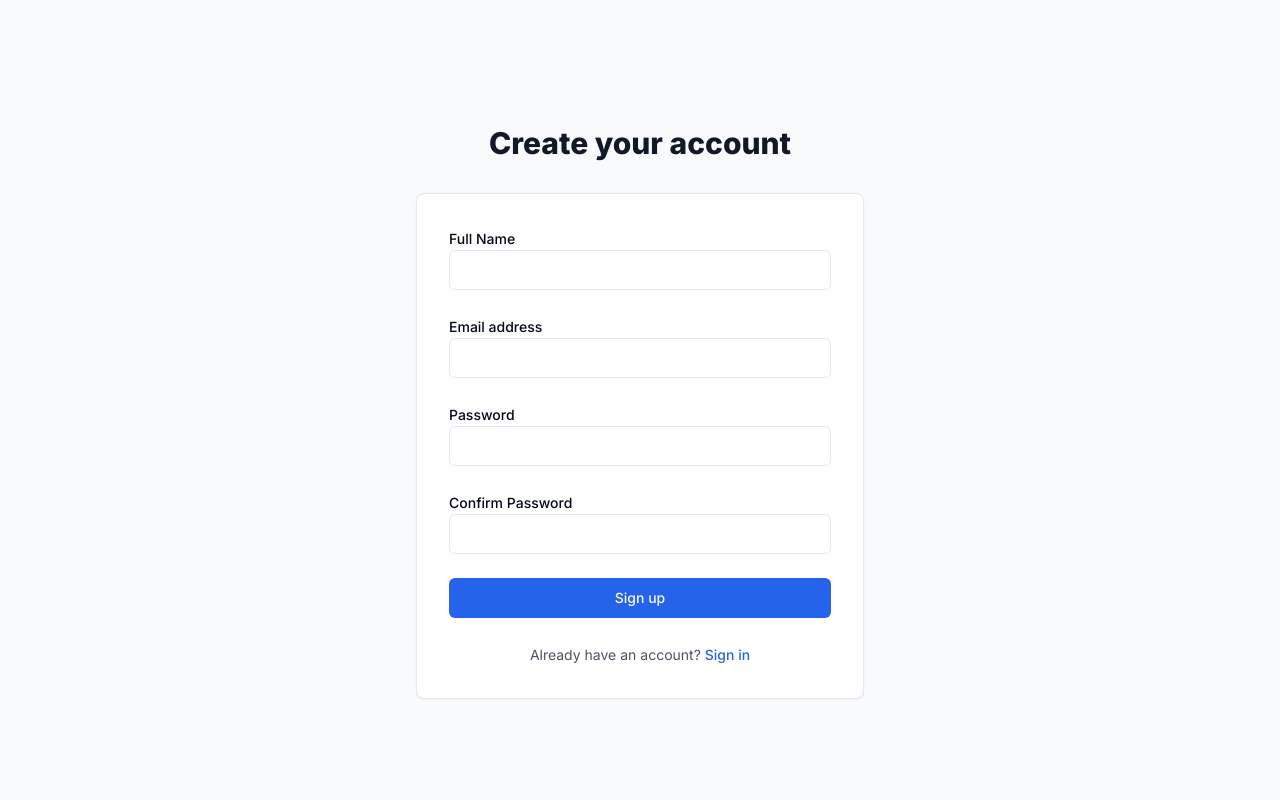
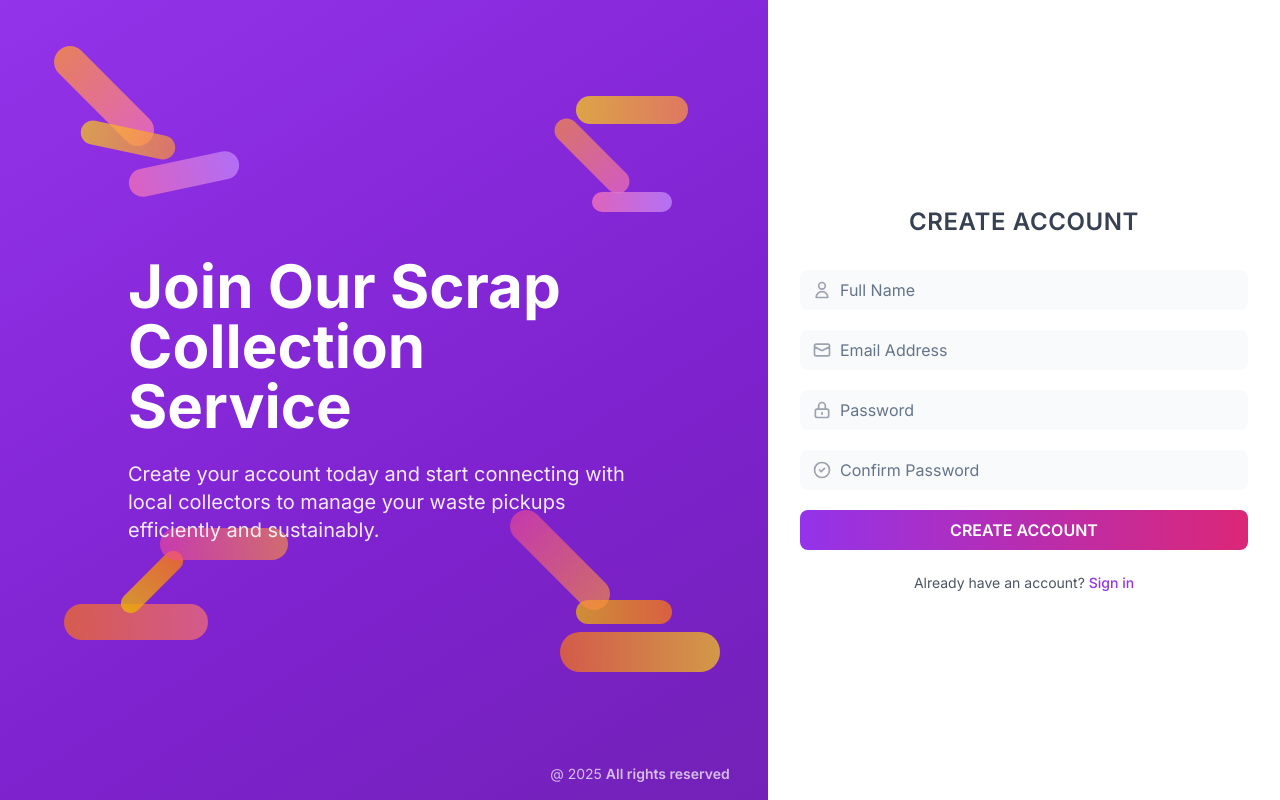
Before and after one commit to sureshdeveloperwebnox/scrap_collection_frontend, a Next.js app: page /auth/signup in a window 1280 px wide. Built offline with nearby package versions, Linux system fonts and the light colour scheme; no server answers.

Commit message:
SignIn page and Signup page completed

```diff
--- a/src/app/auth/signin/page.tsx
+++ b/src/app/auth/signin/page.tsx
@@ -16,7 +16,7 @@ export default function SignInPage() {
   const signInMutation = useSignIn();
 
   const validateForm = () => {
-    const newErrors: { email?: string; password?: string } = {};
+    const newErrors: { email?: string; password?: string; role?: string } = {};
 
     if (!email) {
       newErrors.email = 'Email is required';
@@ -39,7 +39,7 @@ export default function SignInPage() {
 
     if (!validateForm()) return;
 
-    signInMutation.mutate({ email, password });
+    signInMutation.mutate({ email, password, role: "USER" });
   };
 
   return (
--- a/src/app/auth/signup/page.tsx
+++ b/src/app/auth/signup/page.tsx
@@ -64,106 +64,163 @@ export default function SignUpPage() {
   };
 
   return (
-    <div className="min-h-screen flex items-center justify-center bg-gray-50 py-12 px-4 sm:px-6 lg:px-8">
-      <div className="max-w-md w-full space-y-8">
-        <div>
-          <h2 className="mt-6 text-center text-3xl font-extrabold text-gray-900">
-            Create your account
+    <div className="flex flex-col min-h-screen bg-gradient-to-br from-purple-600 via-purple-700 to-purple-800 lg:flex-row">
+      {/* Left Side - Welcome Section */}
+      <div className="flex-1 flex items-center justify-center p-4 sm:p-6 lg:p-16 relative overflow-hidden min-h-[40vh] lg:min-h-screen">
+        {/* Geometric Shapes */}
+        <div className="absolute inset-0">
+          {/* Large rounded rectangles - adjusted for mobile */}
+          <div className="absolute left-5 top-10 w-20 h-5 bg-gradient-to-r from-orange-400 to-pink-400 rounded-full opacity-80 transform rotate-45 sm:top-20 sm:left-10 sm:w-32 sm:h-8"></div>
+          <div className="absolute left-10 top-16 w-16 h-4 bg-gradient-to-r from-yellow-400 to-orange-400 rounded-full opacity-70 transform rotate-12 sm:top-32 sm:left-20 sm:w-24 sm:h-6"></div>
+          <div className="absolute left-16 top-20 h-4 bg-gradient-to-r from-pink-400 to-purple-400 rounded-full opacity-75 transform -rotate-12 sm:top-40 sm:left-32 w-18 sm:w-28 sm:h-7"></div>
+
+          <div className="absolute left-8 bottom-20 w-24 h-6 bg-gradient-to-r from-orange-500 to-red-400 rounded-full opacity-70 transform sm:bottom-40 sm:left-16 sm:w-36 sm:h-9 rotate-30"></div>
+          <div className="absolute left-14 w-12 h-3 bg-gradient-to-r from-yellow-500 to-orange-500 rounded-full opacity-80 transform -rotate-45 bottom-26 sm:bottom-52 sm:left-28 sm:w-20 sm:h-5"></div>
+          <div className="absolute left-20 w-20 h-5 bg-gradient-to-r from-pink-500 to-orange-400 rounded-full transform bottom-30 sm:bottom-60 sm:left-40 sm:w-32 sm:h-8 opacity-65 rotate-15"></div>
+
+          {/* Right side shapes - adjusted for mobile */}
+          <div className="absolute right-10 top-12 h-4 bg-gradient-to-r from-yellow-400 to-orange-400 rounded-full opacity-75 transform sm:top-24 sm:right-20 w-18 sm:w-28 sm:h-7 -rotate-30"></div>
+          <div className="absolute right-16 w-16 h-4 bg-gradient-to-r from-orange-400 to-pink-400 rounded-full opacity-70 transform rotate-45 top-18 sm:top-36 sm:right-32 sm:w-24 sm:h-6"></div>
+          <div className="absolute right-12 top-24 w-12 h-3 bg-gradient-to-r from-pink-400 to-purple-400 rounded-full opacity-80 transform sm:top-48 sm:right-24 sm:w-20 sm:h-5 -rotate-15"></div>
+
+          <div className="absolute right-6 bottom-16 h-6 bg-gradient-to-r from-orange-500 to-yellow-400 rounded-full opacity-70 transform sm:bottom-32 sm:right-12 w-26 sm:w-40 sm:h-10 rotate-60"></div>
+          <div className="absolute right-12 w-16 h-4 bg-gradient-to-r from-yellow-500 to-orange-500 rounded-full opacity-75 transform bottom-22 sm:bottom-44 sm:right-24 sm:w-24 sm:h-6 -rotate-30"></div>
+          <div className="absolute bottom-28 w-20 h-5 bg-gradient-to-r from-pink-500 to-orange-400 rounded-full transform rotate-45 sm:bottom-56 right-18 sm:right-36 sm:w-32 sm:h-8 opacity-65"></div>
+        </div>
+
+        {/* Welcome Content */}
+        <div className="relative z-10 max-w-lg text-center text-white lg:text-left">
+          <h1 className="mb-4 text-3xl font-bold leading-tight sm:text-4xl lg:text-5xl xl:text-6xl lg:mb-6">
+            Join Our Scrap Collection Service
+          </h1>
+          <p className="px-4 text-base leading-relaxed opacity-90 sm:text-lg lg:text-xl sm:px-0">
+            Create your account today and start connecting with local collectors to manage your waste pickups efficiently and sustainably.
+          </p>
+        </div>
+      </div>
+
+      {/* Right Side - Sign Up Form */}
+      <div className="w-full lg:w-2/5 bg-white flex items-center justify-center p-4 sm:p-6 lg:p-8 min-h-[60vh] lg:min-h-screen">
+        <div className="w-full max-w-sm sm:max-w-md">
+          <div className="mb-6 text-center sm:mb-8">
+            <h2 className="text-xl font-semibold tracking-wide text-gray-700 sm:text-2xl">
+              CREATE ACCOUNT
             </h2>
           </div>
 
-        <Card className="p-8">
-          <form className="space-y-6" onSubmit={handleSubmit}>
-            <div>
-              <Label htmlFor="name">Full Name</Label>
+          <form onSubmit={handleSubmit} className="space-y-4 sm:space-y-5">
+            {/* Name Input */}
+            <div className="relative">
+              <div className="flex absolute inset-y-0 left-0 items-center pl-3 pointer-events-none">
+                <svg className="w-4 h-4 text-gray-400 sm:h-5 sm:w-5" fill="none" stroke="currentColor" viewBox="0 0 24 24">
+                  <path strokeLinecap="round" strokeLinejoin="round" strokeWidth={2} d="M16 7a4 4 0 11-8 0 4 4 0 018 0zM12 14a7 7 0 00-7 7h14a7 7 0 00-7-7z" />
+                </svg>
+              </div>
               <Input
-                id="name"
+                type="text"
                 name="name"
-                type="text"
-                autoComplete="name"
+                placeholder="Full Name"
                 value={formData.name}
                 onChange={handleChange}
-                className={errors.name ? 'border-red-500' : ''}
+                className={`pl-8 sm:pl-10 py-2.5 sm:py-3 text-sm sm:text-base bg-gray-50 border-0 rounded-lg focus:bg-white focus:ring-2 focus:ring-purple-500 transition-all ${
+                  errors.name ? 'ring-2 ring-red-500' : ''
+                }`}
               />
-              {errors.name && (
-                <p className="mt-1 text-sm text-red-600">{errors.name}</p>
-              )}
+              {errors.name && <p className="mt-1 text-xs text-red-600 sm:text-sm">{errors.name}</p>}
             </div>
 
-            <div>
-              <Label htmlFor="email">Email address</Label>
+            {/* Email Input */}
+            <div className="relative">
+              <div className="flex absolute inset-y-0 left-0 items-center pl-3 pointer-events-none">
+                <svg className="w-4 h-4 text-gray-400 sm:h-5 sm:w-5" fill="none" stroke="currentColor" viewBox="0 0 24 24">
+                  <path strokeLinecap="round" strokeLinejoin="round" strokeWidth={2} d="M3 8l7.89 4.26a2 2 0 002.22 0L21 8M5 19h14a2 2 0 002-2V7a2 2 0 00-2-2H5a2 2 0 00-2 2v10a2 2 0 002 2z" />
+                </svg>
+              </div>
               <Input
-                id="email"
+                type="email"
                 name="email"
-                type="email"
-                autoComplete="email"
+                placeholder="Email Address"
                 value={formData.email}
                 onChange={handleChange}
-                className={errors.email ? 'border-red-500' : ''}
+                className={`pl-8 sm:pl-10 py-2.5 sm:py-3 text-sm sm:text-base bg-gray-50 border-0 rounded-lg focus:bg-white focus:ring-2 focus:ring-purple-500 transition-all ${
+                  errors.email ? 'ring-2 ring-red-500' : ''
+                }`}
               />
-              {errors.email && (
-                <p className="mt-1 text-sm text-red-600">{errors.email}</p>
-              )}
+              {errors.email && <p className="mt-1 text-xs text-red-600 sm:text-sm">{errors.email}</p>}
             </div>
 
-            <div>
-              <Label htmlFor="password">Password</Label>
+            {/* Password Input */}
+            <div className="relative">
+              <div className="flex absolute inset-y-0 left-0 items-center pl-3 pointer-events-none">
+                <svg className="w-4 h-4 text-gray-400 sm:h-5 sm:w-5" fill="none" stroke="currentColor" viewBox="0 0 24 24">
+                  <path strokeLinecap="round" strokeLinejoin="round" strokeWidth={2} d="M12 15v2m-6 4h12a2 2 0 002-2v-6a2 2 0 00-2-2H6a2 2 0 00-2 2v6a2 2 0 002 2zm10-10V7a4 4 0 00-8 0v4h8z" />
+                </svg>
+              </div>
               <Input
-                id="password"
+                type="password"
                 name="password"
-                type="password"
-                autoComplete="new-password"
+                placeholder="Password"
                 value={formData.password}
                 onChange={handleChange}
-                className={errors.password ? 'border-red-500' : ''}
+                className={`pl-8 sm:pl-10 py-2.5 sm:py-3 text-sm sm:text-base bg-gray-50 border-0 rounded-lg focus:bg-white focus:ring-2 focus:ring-purple-500 transition-all ${
+                  errors.password ? 'ring-2 ring-red-500' : ''
+                }`}
               />
-              {errors.password && (
-                <p className="mt-1 text-sm text-red-600">{errors.password}</p>
-              )}
+              {errors.password && <p className="mt-1 text-xs text-red-600 sm:text-sm">{errors.password}</p>}
             </div>
 
-            <div>
-              <Label htmlFor="confirmPassword">Confirm Password</Label>
+            {/* Confirm Password Input */}
+            <div className="relative">
+              <div className="flex absolute inset-y-0 left-0 items-center pl-3 pointer-events-none">
+                <svg className="w-4 h-4 text-gray-400 sm:h-5 sm:w-5" fill="none" stroke="currentColor" viewBox="0 0 24 24">
+                  <path strokeLinecap="round" strokeLinejoin="round" strokeWidth={2} d="M9 12l2 2 4-4m6 2a9 9 0 11-18 0 9 9 0 0118 0z" />
+                </svg>
+              </div>
               <Input
-                id="confirmPassword"
+                type="password"
                 name="confirmPassword"
-                type="password"
-                autoComplete="new-password"
+                placeholder="Confirm Password"
                 value={formData.confirmPassword}
                 onChange={handleChange}
-                className={errors.confirmPassword ? 'border-red-500' : ''}
+                className={`pl-8 sm:pl-10 py-2.5 sm:py-3 text-sm sm:text-base bg-gray-50 border-0 rounded-lg focus:bg-white focus:ring-2 focus:ring-purple-500 transition-all ${
+                  errors.confirmPassword ? 'ring-2 ring-red-500' : ''
+                }`}
               />
-              {errors.confirmPassword && (
-                <p className="mt-1 text-sm text-red-600">{errors.confirmPassword}</p>
-              )}
+              {errors.confirmPassword && <p className="mt-1 text-xs text-red-600 sm:text-sm">{errors.confirmPassword}</p>}
             </div>
 
+            {/* Error Message */}
             {signUpMutation.error && (
-              <div className="text-red-600 text-sm">
+              <div className="text-xs text-center text-red-600 sm:text-sm">
                 {signUpMutation.error.message || 'Sign up failed. Please try again.'}
               </div>
             )}
 
-            <div>
+            {/* Sign Up Button */}
             <Button
               type="submit"
-                className="w-full"
               disabled={signUpMutation.isPending}
+              className="w-full py-2.5 sm:py-3 text-sm sm:text-base bg-gradient-to-r from-purple-600 to-pink-600 hover:from-purple-700 hover:to-pink-700 text-white font-semibold rounded-lg transition-all duration-200 transform hover:scale-[1.02] disabled:opacity-50 disabled:transform-none"
             >
-                {signUpMutation.isPending ? 'Creating account...' : 'Sign up'}
+              {signUpMutation.isPending ? 'CREATING ACCOUNT...' : 'CREATE ACCOUNT'}
             </Button>
-            </div>
 
+            {/* Sign In Link */}
             <div className="text-center">
-              <span className="text-sm text-gray-600">
+              <span className="text-xs text-gray-600 sm:text-sm">
                 Already have an account?{' '}
-                <Link href="/auth/signin" className="font-medium text-blue-600 hover:text-blue-500">
+                <Link href="/" className="font-medium text-purple-600 transition-colors hover:text-purple-700">
                   Sign in
                 </Link>
               </span>
             </div>
           </form>
-        </Card>
+        </div>
+      </div>
+
+      {/* Attribution - Hidden on mobile for space */}
+      <div className="hidden absolute bottom-4 left-1/2 text-xs text-white opacity-70 transform -translate-x-1/2 sm:block sm:text-sm">
+        @ {new Date().getFullYear()} <span className="font-semibold">All rights reserved</span>
       </div>
     </div>
   );
--- a/src/app/page.tsx
+++ b/src/app/page.tsx
@@ -40,7 +40,7 @@ export default function HomePage() {
 
     if (!validateForm()) return;
 
-    signInMutation.mutate({ email, password });
+    signInMutation.mutate({ email, password, role: "USER" });
   };
 
   return (
--- a/src/lib/api/auth.ts
+++ b/src/lib/api/auth.ts
@@ -3,6 +3,7 @@ import { apiClient } from './client';
 export interface SignInRequest {
   email: string;
   password: string;
+  role: string;
 }
 
 export interface SignUpRequest {
@@ -13,6 +14,7 @@ export interface SignUpRequest {
 }
 
 export interface AuthResponse {
+  data: {
   user: {
     id: string;
     email: string;
@@ -20,6 +22,7 @@ export interface AuthResponse {
     role: string;
   };
   token: string;
+  }
 }
 
 export const authApi = {
--- a/src/lib/api/client.ts
+++ b/src/lib/api/client.ts
@@ -2,7 +2,7 @@ import axios from 'axios';
 
 // Create axios instance with base configuration
 export const apiClient = axios.create({
-  baseURL: process.env.NEXT_PUBLIC_API_URL || 'http://localhost:3001/api',
+  baseURL: process.env.NEXT_PUBLIC_API_URL || 'http://localhost:9645/api/v1',
   timeout: 10000,
   headers: {
     'Content-Type': 'application/json',
```
Also changed, not shown: src/hooks/use-auth.ts (+5 -4 lines), 2 other files (tests, documents, lock files or other folders). Lines whose indentation alone changed are shown as unchanged.
